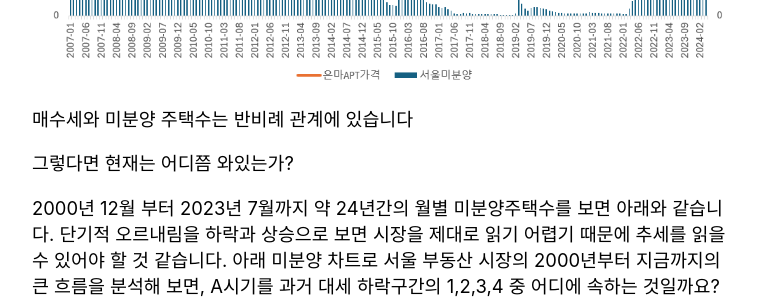
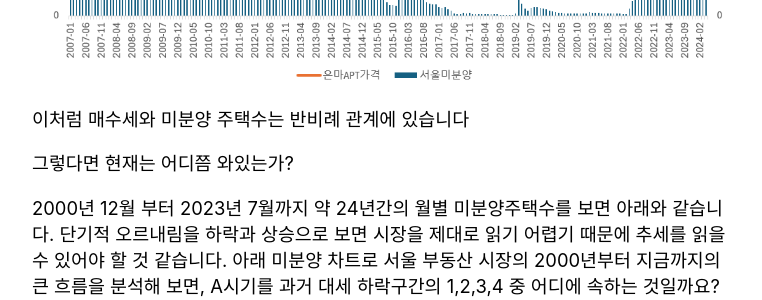
Before and after one commit to Timeleeh/skkufinal.github.io, a Jekyll site: the page built from _posts/2024-06-18-미분양 주택수와 주택가격 상관관계.md, in a window 1280 px wide. Shown: the part 734-1034 px from the top of the page, without its empty margins (258-1020 px from the left). Built offline with Jekyll 4.4.1, drawn with Linux system fonts in a browser that asks for light colours; nearby versions of some CDN libraries; comment, search, counter and statistics services are not loaded.

Commit message:
Update 2024-06-18-미분양 주택수와 주택가격 상관관계.md

```diff
--- a/_posts/2024-06-18-미분양 주택수와 주택가격 상관관계.md
+++ b/_posts/2024-06-18-미분양 주택수와 주택가격 상관관계.md
@@ -14,7 +14,8 @@ categories: jekyll update
 아래는 서울 은마아파트의 가격 추이 입니다.
 
 <img src = "/unma.png" width = "100%" height = "100%" >
-매수세와 미분양 주택수는 반비례 관계에 있습니다
+이처럼 매수세와 미분양 주택수는 반비례 관계에 있습니다
+
 
 그렇다면 현재는 어디쯤 와있는가?
 
```
